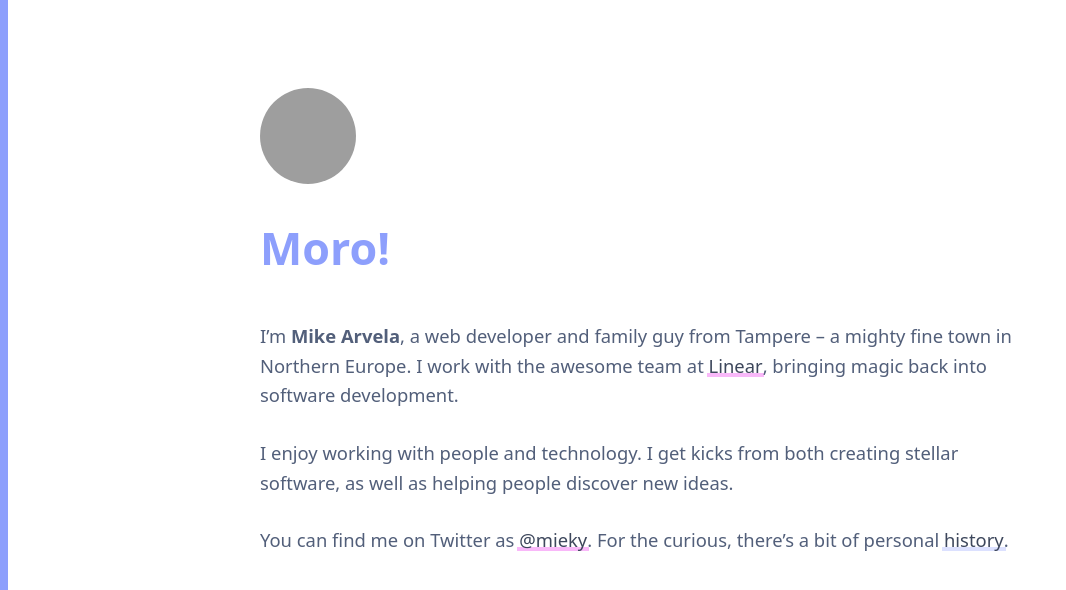
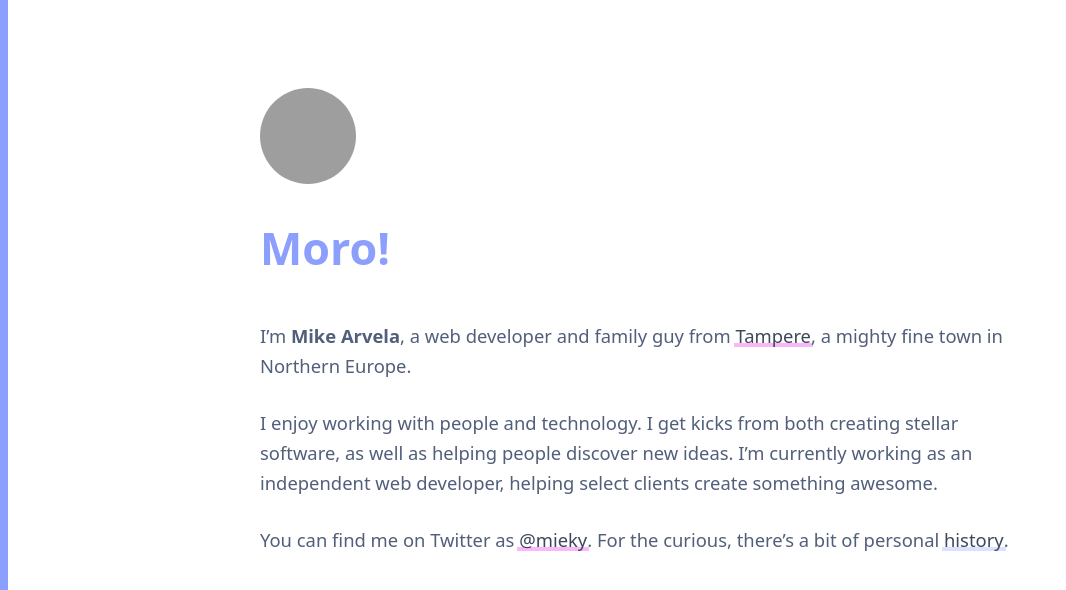
Before and after one commit to mieky/mieky.github.io, a Jekyll site: the page built from index.md, in a window 1280 px wide, cut to the strip 0-590 px from the top of the page. Shown: the whole strip, without its empty margins (0-1066 px from the left). Built offline with Jekyll 4.4.1, drawn with Linux system fonts in a browser that asks for light colours; grey boxes are pictures that could not be loaded.

Commit message:
Update index.md

```diff
--- a/index.md
+++ b/index.md
@@ -7,8 +7,8 @@ site_title: Mike Arvela
 
 <h1 class="mb-10" title="Moro is how we say hi in Tampere!">Moro!</h1>
 
-I'm <strong>Mike Arvela</strong>, a web developer and family guy from Tampere – a mighty fine town in Northern Europe. I work with the awesome team at <a href="https://linear.app">Linear</a>, bringing magic back into software development.
+I'm <strong>Mike Arvela</strong>, a web developer and family guy from [Tampere](https://en.wikipedia.org/wiki/Tampere), a mighty fine town in Northern Europe.
 
-I enjoy working with people and technology. I get kicks from both creating stellar software, as well as helping people discover new ideas.
+I enjoy working with people and technology. I get kicks from both creating stellar software, as well as helping people discover new ideas. I'm currently working as an independent web developer, helping select clients create something awesome.
 
 You can find me on Twitter as [@mieky](https://twitter.com/mieky). For the curious, there's a bit of personal <a href="/about.html">history</a>.
```
